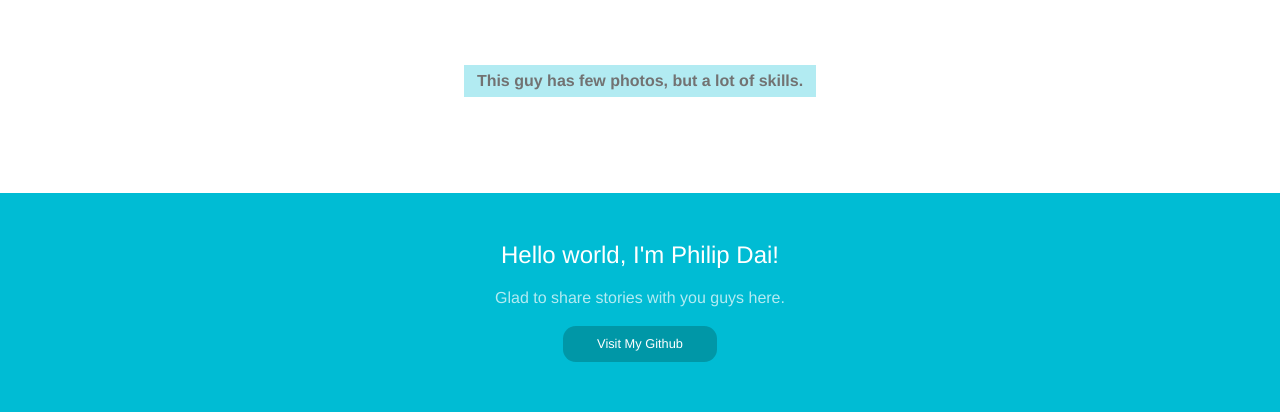
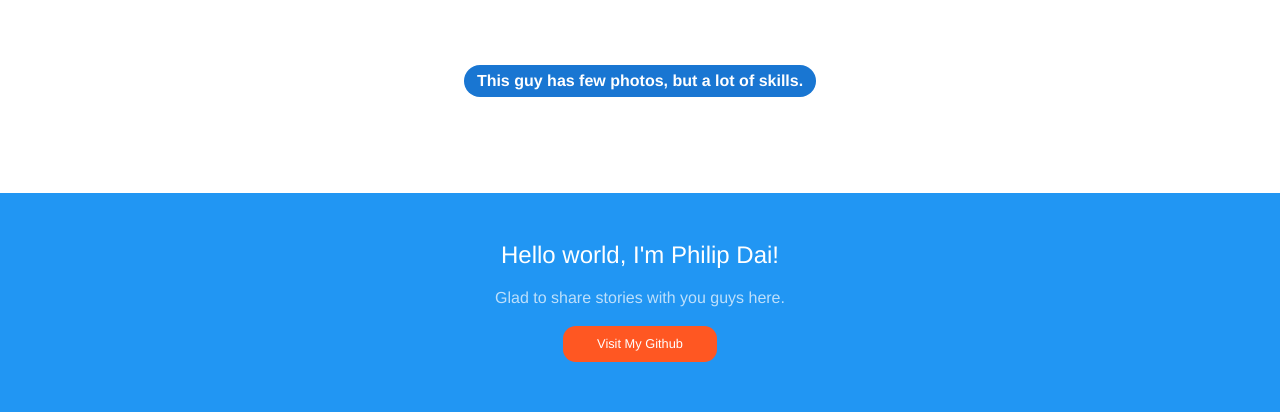
Before and after one commit to philipdai/resume, a website: page index.html in a window 1280 px wide. Shown: the part 339-751 px from the top of the page. Drawn offline with Linux system fonts and the light colour scheme.

Commit message:
Update scheme color

```diff
--- a/styles/main.scss
+++ b/styles/main.scss
@@ -9,7 +9,6 @@ header {
 	text-align: center;
 	.avatar {
 		height: 14em;
-
 		margin: 2em auto;
 		border-radius: 50%;
 	}
@@ -20,13 +19,14 @@ header {
 	.action-button {
 		margin: 0 auto;
 		margin-top: 2em;
+		border-radius: 1em;
 		width: 22em;
 		height: 2em;
 		text-align: center;
 		line-height: 2em;
-		background-color: $primary-color-light;
+		background-color: $primary-color-dark;
 		font-weight: bold;
-		color: $secondary-text-color;
+		color: $primary-color-text;
 	}
 }
 
@@ -54,7 +54,7 @@ header {
 		margin: 1.5em auto;
 		font-size: 0.8em;
 		color: $primary-color-text;
-		background-color: $primary-color-dark;
+		background-color: $accent-color;
 		border-radius: 1em;
 	}
 }
```
Also changed, not shown: css/main.css.
